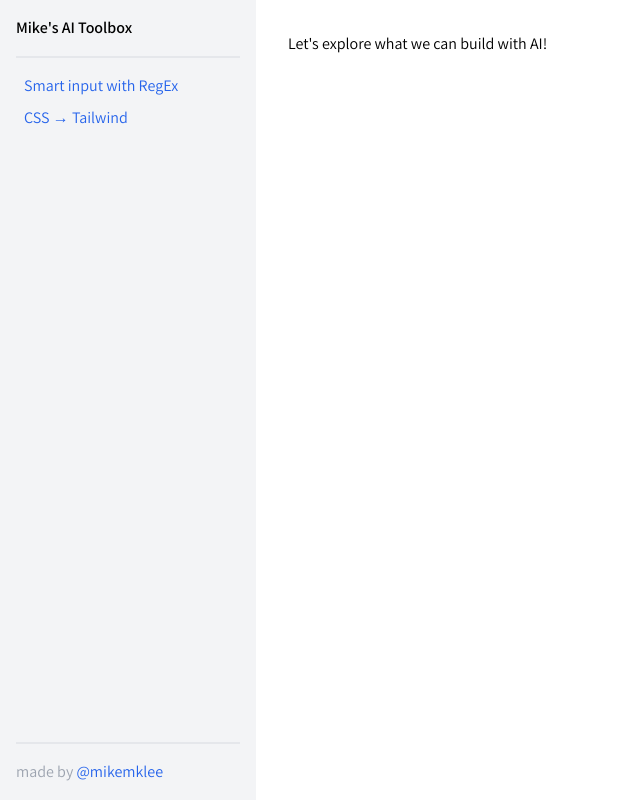
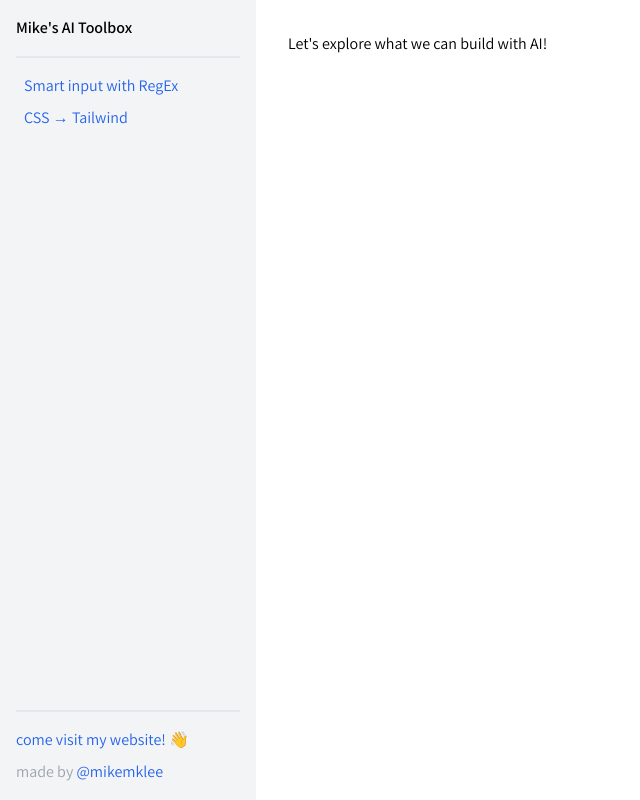
Before and after one commit to mikemklee/ai-toolbox, a Next.js app: page / in a window 1280 px wide. Shown: the whole page, without its empty margins (0-640 px from the left). Built offline with nearby package versions, Linux system fonts and the light colour scheme.

Commit message:
Add link to my website

```diff
--- a/src/components/Sidebar.tsx
+++ b/src/components/Sidebar.tsx
@@ -46,7 +46,15 @@ const Sidebar = () => {
         </ul>
       </div>
 
-      <div className="text-gray-400 mt-auto py-4 border-t-2 border-t-gray-200 ">
+      <div className="text-gray-400 mt-auto py-4 border-t-2 border-t-gray-200 flex flex-col gap-y-2">
+        <a
+          href="https://www.mikemunkyulee.com/"
+          target="_blank"
+          rel="noreferrer"
+          className="hover:underline text-blue-600"
+        >
+          come visit my website! 👋
+        </a>
         <span>
           made by{" "}
           <a
```
